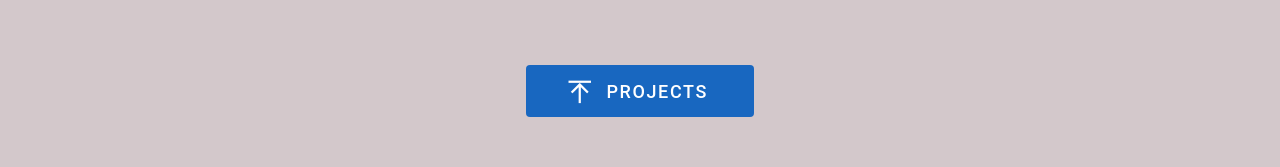
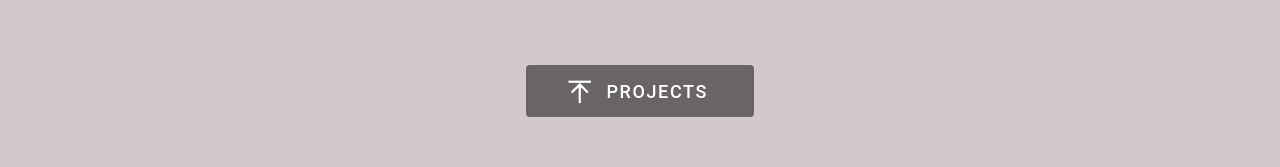
Before and after one commit to Breno-MT/Portfolio, a Vue app: page / in a window 1280 px wide. Shown: the part 1073-1240 px from the top of the page. Built offline with nearby package versions, Linux system fonts and the light colour scheme.

Commit message:
REFACT: Changed color button

```diff
--- a/src/components/Portfolio.vue
+++ b/src/components/Portfolio.vue
@@ -70,7 +70,7 @@
       <v-col cols="auto">
         <v-btn
           @click="showMoreAboutMe()"
-          color="primary"
+          color="#696465"
           min-width="228"
           rel="noopener noreferrer"
           size="x-large"
```
